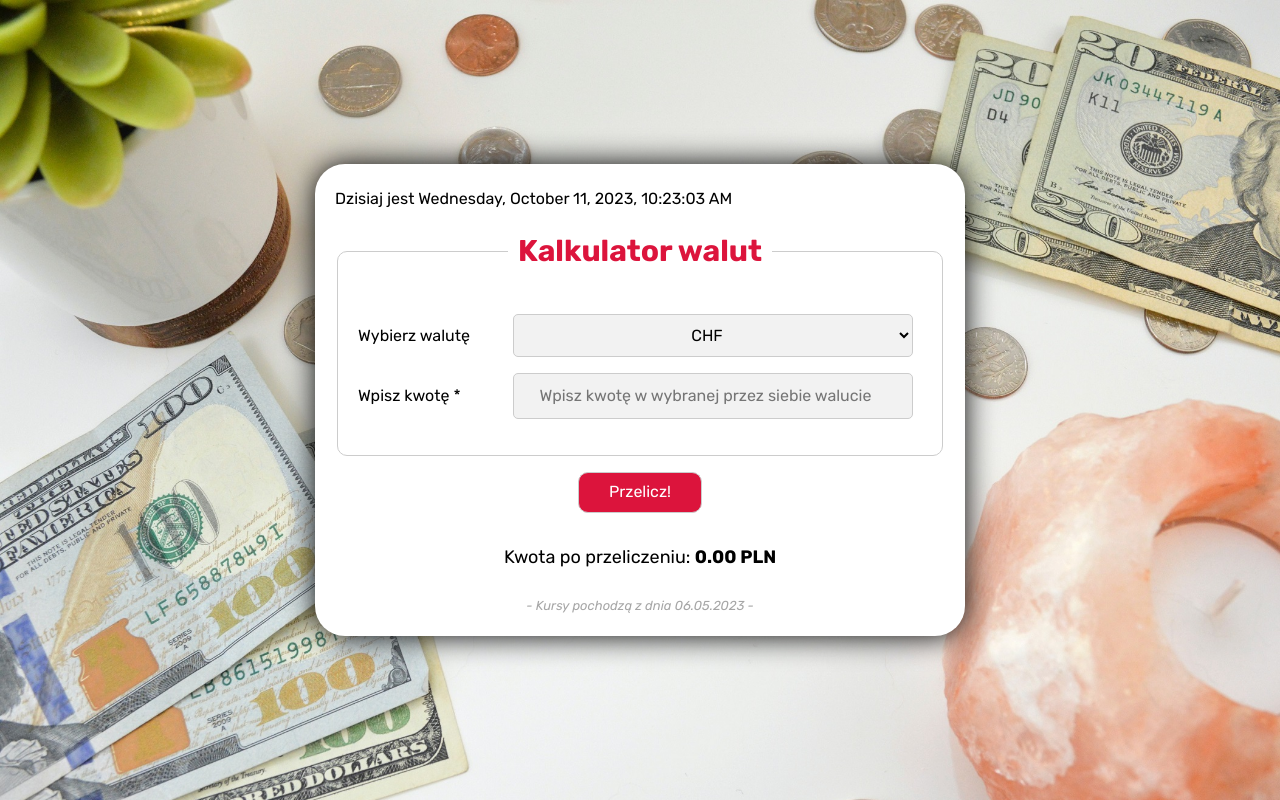
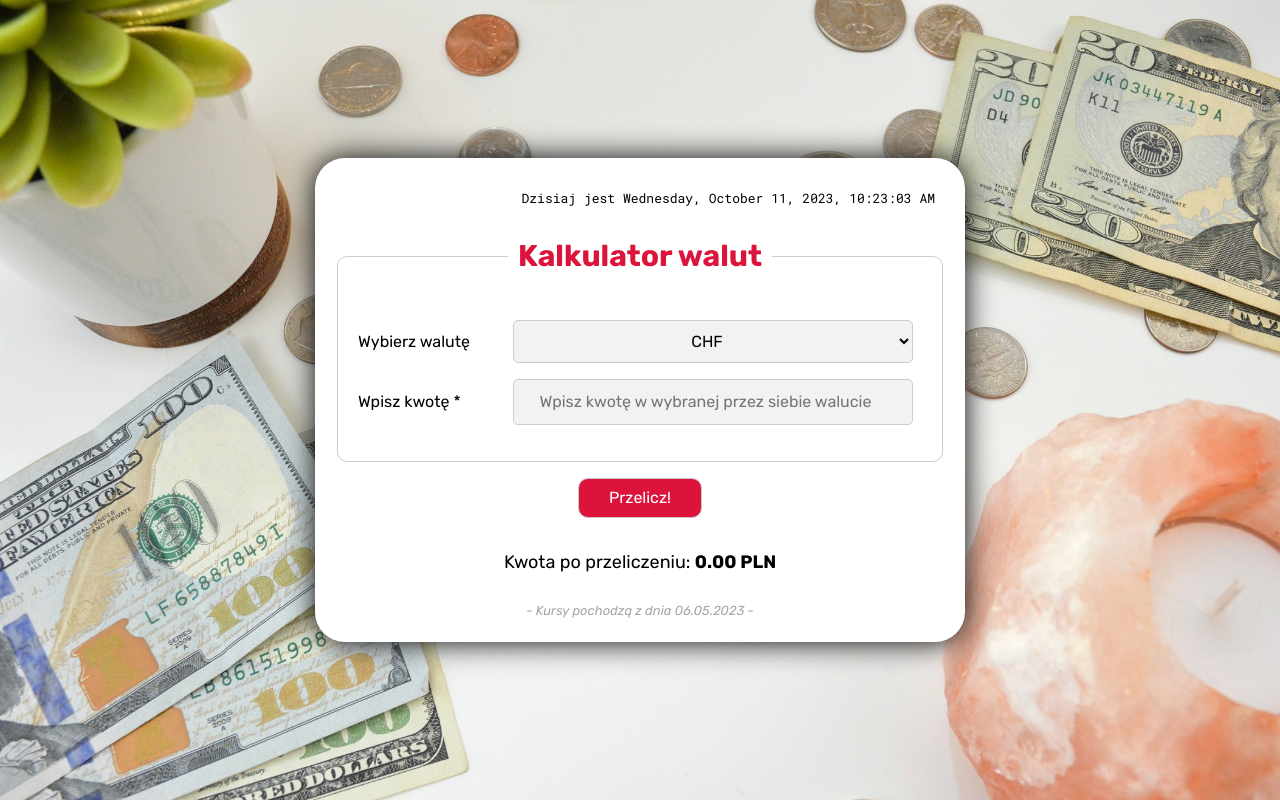
Before and after one commit to patrycja-gomza/currency-converter-react, a React (Create React App) app: page / in a window 1280 px wide. Built offline with nearby package versions, Linux system fonts and the light colour scheme.

Commit message:
adding styles to the date and time appearance

```diff
--- a/src/Clock/index.js
+++ b/src/Clock/index.js
@@ -1,3 +1,4 @@
+import "./style.css";
 import { useState } from "react";
 
 const Clock = () => {
@@ -11,7 +12,7 @@ const Clock = () => {
     const formattedTime = currentDay.toLocaleTimeString();
 
     return (
-        <div>
+        <div className="clock">
             <p>Dzisiaj jest {formattedDate}, {formattedTime}</p>
         </div>
     );
--- /dev/null
+++ b/src/Clock/style.css
@@ -0,0 +1,7 @@
+.clock {
+    font-family: 'Roboto Mono', monospace;
+    font-size: small;
+    display: flex;
+    justify-content: flex-end;
+    padding: 10px;
+};
```
